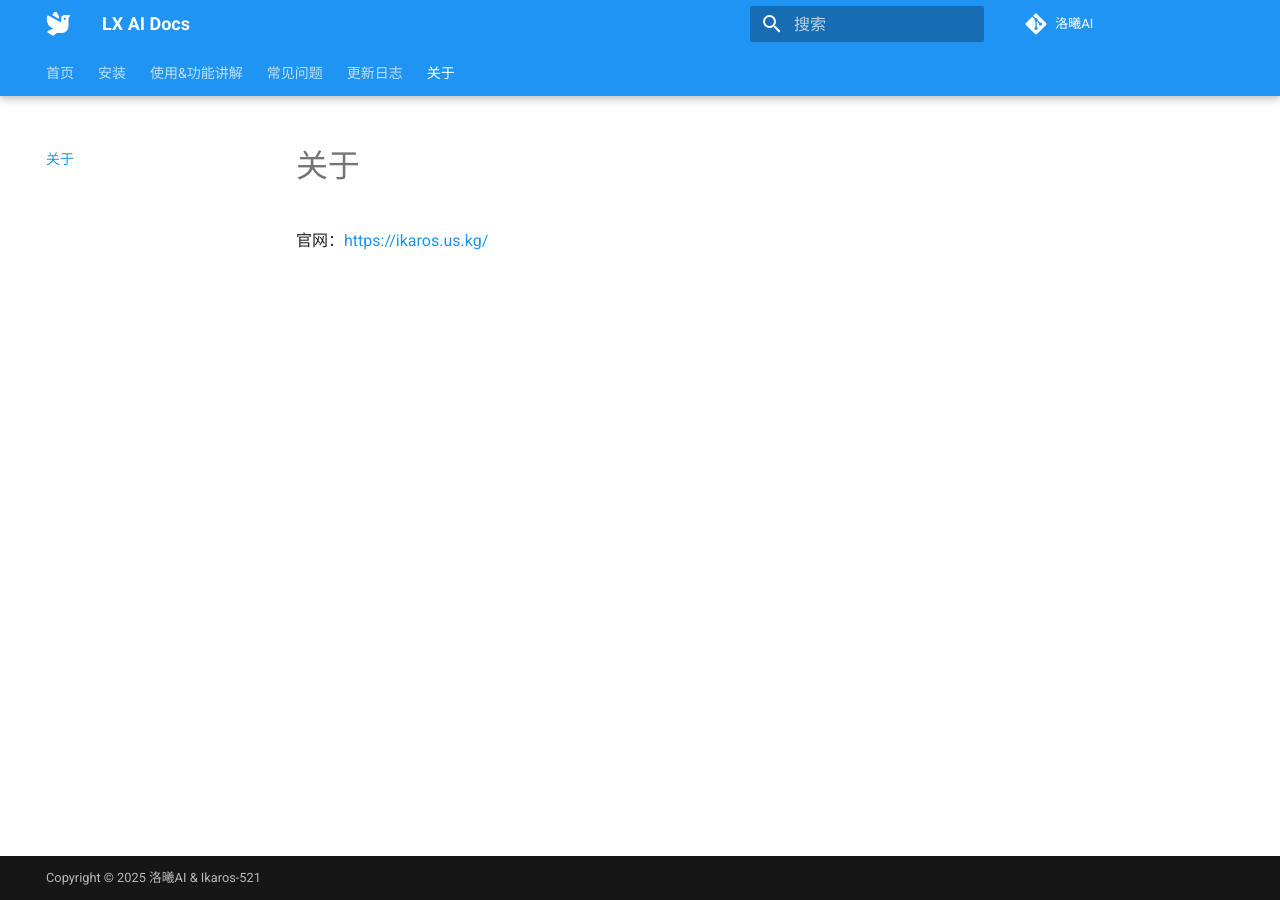
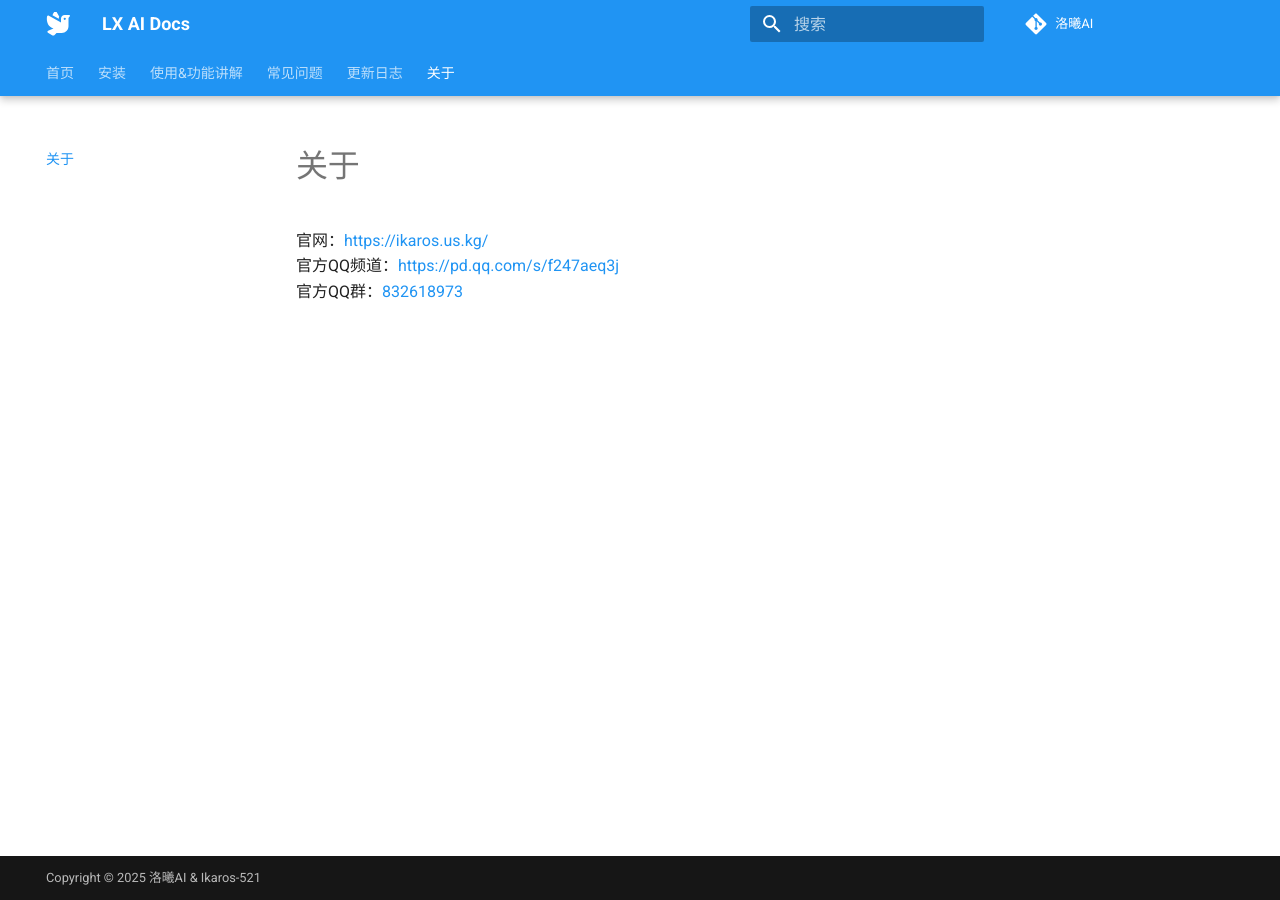
Before and after one commit to Ikaros-521/LX_AI_Docs, an MkDocs documentation site: the page built from docs/about.md, in a window 1280 px wide. Built offline with MkDocs 1.6.1 and Material for MkDocs 9.7.7, drawn with Linux system fonts in a browser that asks for light colours; comment, search, counter and statistics services are not loaded.

Commit message:
更新：关于

```diff
--- a/docs/about.md
+++ b/docs/about.md
@@ -1 +1,3 @@
 官网：[https://ikaros.us.kg/](https://ikaros.us.kg/)
+官方QQ频道：[https://pd.qq.com/s/f247aeq3j](https://pd.qq.com/s/f247aeq3j)
+官方QQ群：[832618973](https://qm.qq.com/q/P3z7y8U9IO)
```
